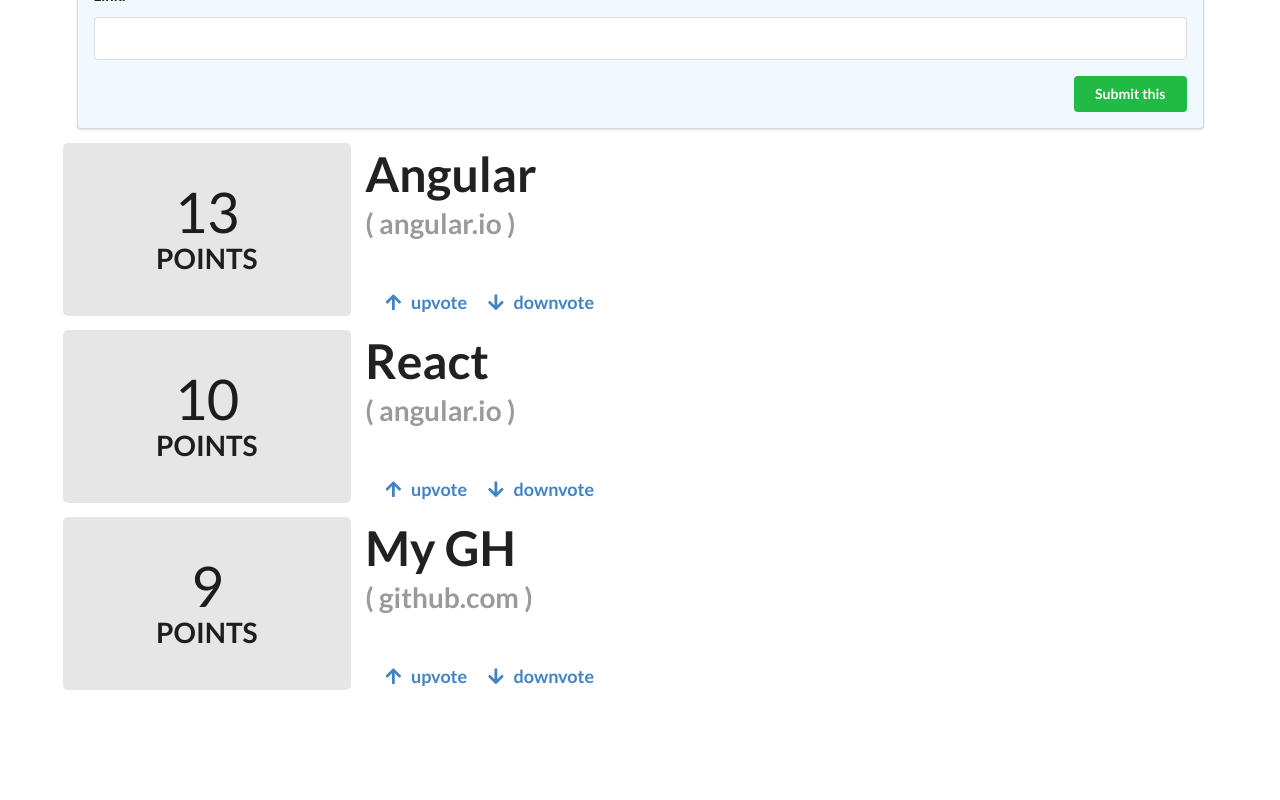
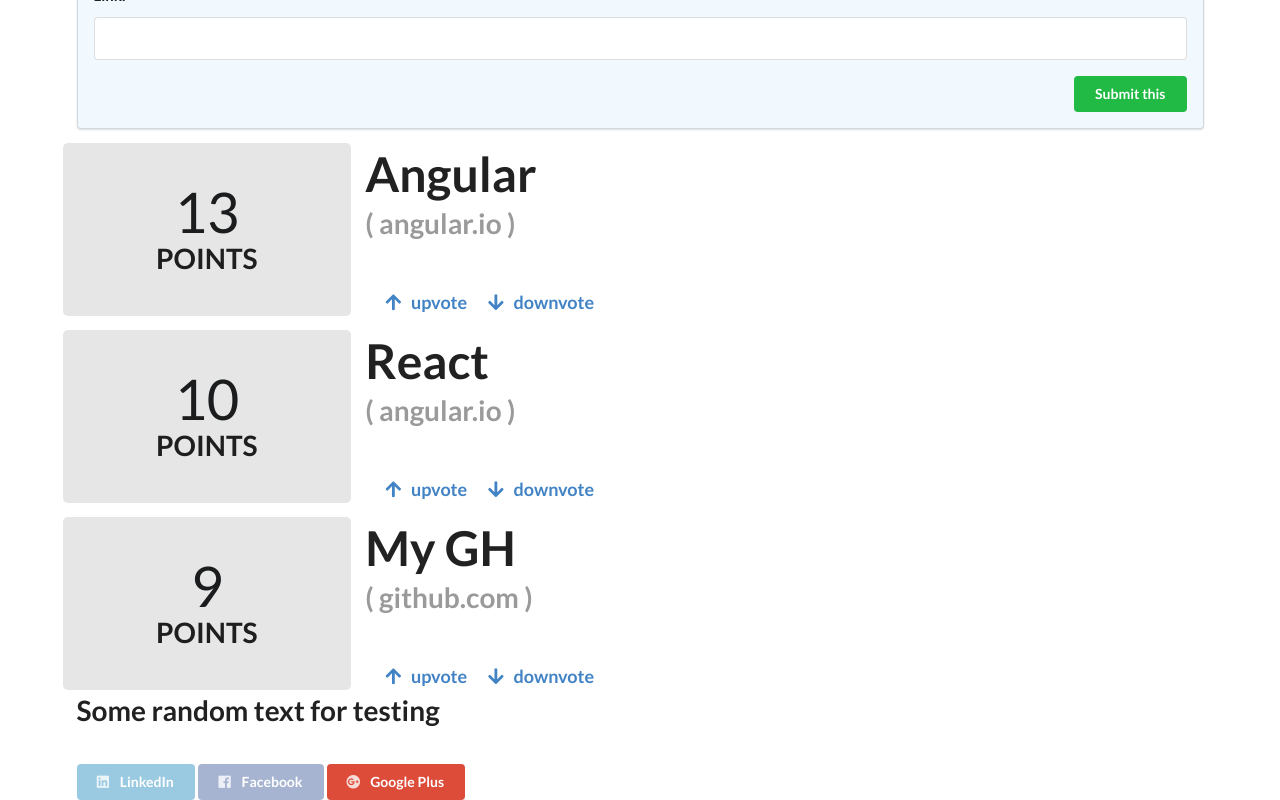
Before and after one commit to MariuszZalew/angular_workbench, an Angular app: page / in a window 1280 px wide. Shown: the part 313-1113 px from the top of the page. Before the commit the page ends 1017 px from the top, so only its background shows below. Built offline with nearby package versions, Linux system fonts and the light colour scheme.

Commit message:
using build in , playing with buttons

```diff
--- a/src/app/app.component.html
+++ b/src/app/app.component.html
@@ -23,5 +23,5 @@
   *ngFor="let article of sortedArticles()"
   [article]="article">
 </app-article>
-
+<app-exercise-one></app-exercise-one>
 </h1>
--- a/src/app/app.module.ts
+++ b/src/app/app.module.ts
@@ -5,12 +5,14 @@
 import { AppComponent } from './app.component';
 import { HelloWorldComponent } from './hello-world/hello-world.component';
 import { ArticleComponent } from './article/article.component';
+import { ExerciseOneComponent } from './exercise-one/exercise-one.component';
 
 @NgModule({
   declarations: [
     AppComponent,
     HelloWorldComponent,
     ArticleComponent,
+    ExerciseOneComponent,
   ],
   imports: [
     BrowserModule,
@@ -19,4 +21,5 @@
   providers: [],
   bootstrap: [AppComponent]
 })
+
 export class AppModule { }
--- /dev/null
+++ b/src/app/exercise-one/exercise-one.component.html
@@ -0,0 +1,19 @@
+<p [innerText]="some_random_text"></p>
+
+<button class="ui linkedin button" disabled>
+  <i class="linkedin icon"></i>
+  LinkedIn
+</button>
+<button class="ui facebook button" disabled>
+  <i class="facebook icon"></i>
+  Facebook
+</button>
+<button
+  class="ui google plus button"
+  [disabled]="am_i_disabled"
+  [title]="title_atribute"
+  (click)="click_function()"
+>
+  <i class="google plus icon"></i>
+  Google Plus
+</button>
--- /dev/null
+++ b/src/app/exercise-one/exercise-one.component.ts
@@ -0,0 +1,27 @@
+import { Component, OnInit } from '@angular/core';
+
+@Component({
+  selector: 'app-exercise-one',
+  templateUrl: './exercise-one.component.html',
+  styleUrls: ['./exercise-one.component.css']
+})
+export class ExerciseOneComponent implements OnInit {
+
+  am_i_disabled: boolean = false;
+  title_atribute: string = "I'm just a tooltip message";
+  some_random_text: string = "Some random text for testing";
+
+   click_function() {
+    this.am_i_disabled = true;
+    console.log("Google have been clicked");
+    setTimeout(() => {
+     this.am_i_disabled = false;
+    }, 500);
+  }
+
+  constructor() { }
+
+  ngOnInit(): void {
+  }
+
+}
--- a/src/app/hello-world/hello-world.component.html
+++ b/src/app/hello-world/hello-world.component.html
@@ -1,7 +1,7 @@
 <p>
   This is a practise template where I use two way data binding: {{ my_input }}
 </p>
-<input type="text" [(ngModel)]="my_input" (input)="on_input_funct()" />
+<input type="text" [(ngModel)]="my_input" (input)="on_input_funct($event)" />
 <button [disabled]="is_disabled" (click)="on_click_reset()">
   Click if not empty
 </button>
--- a/src/app/hello-world/hello-world.component.ts
+++ b/src/app/hello-world/hello-world.component.ts
@@ -9,9 +9,10 @@
   my_input: string;
   is_disabled: boolean = true;
 
-  on_input_funct() {
+  on_input_funct( e: any ) {
     if (this.my_input) {
       this.is_disabled = false;
+      console.log(e)
     } else {
       this.is_disabled = true;
     }
```
Also changed, not shown: src/app/exercise-one/exercise-one.component.css (added), 1 other file (tests, documents, lock files or other folders).
